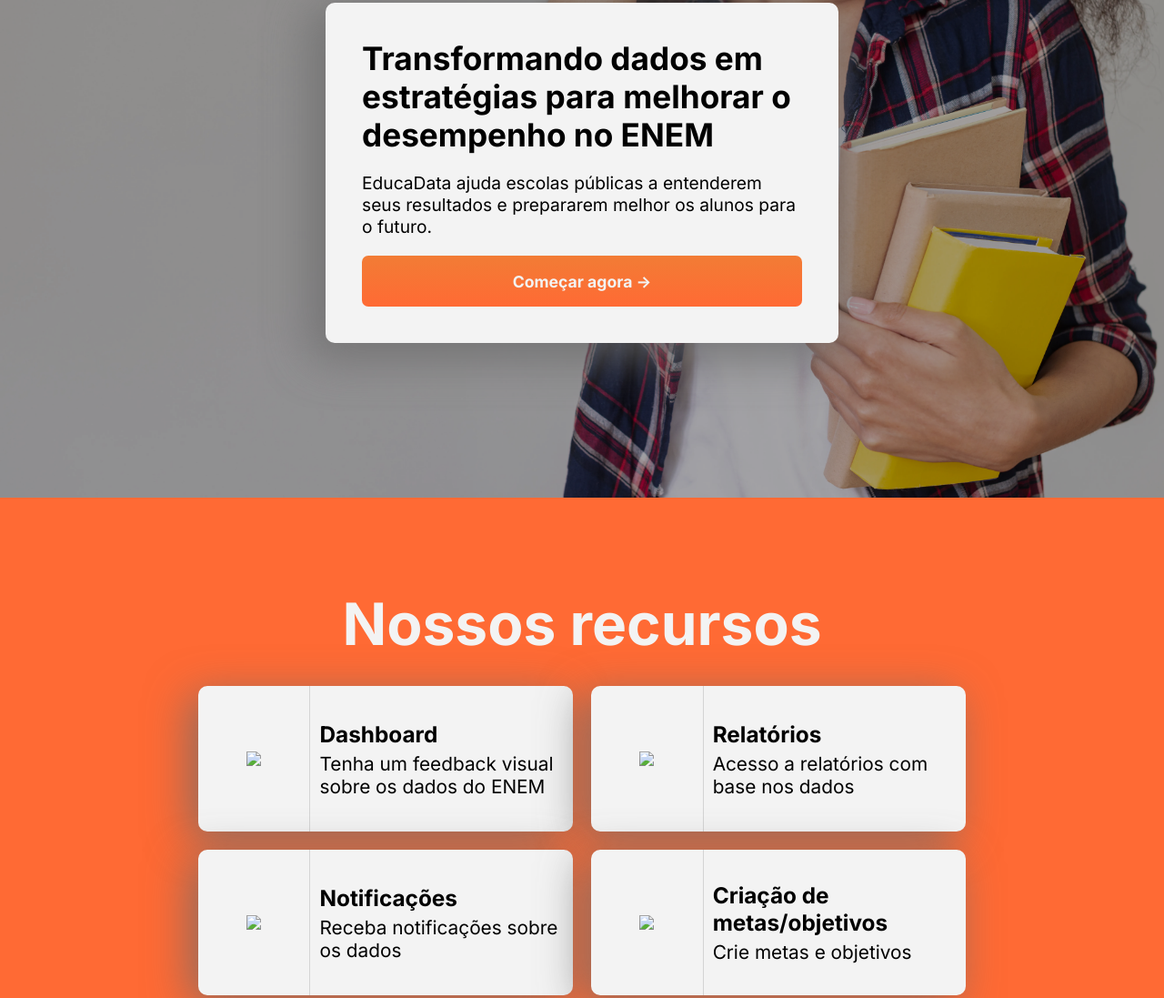
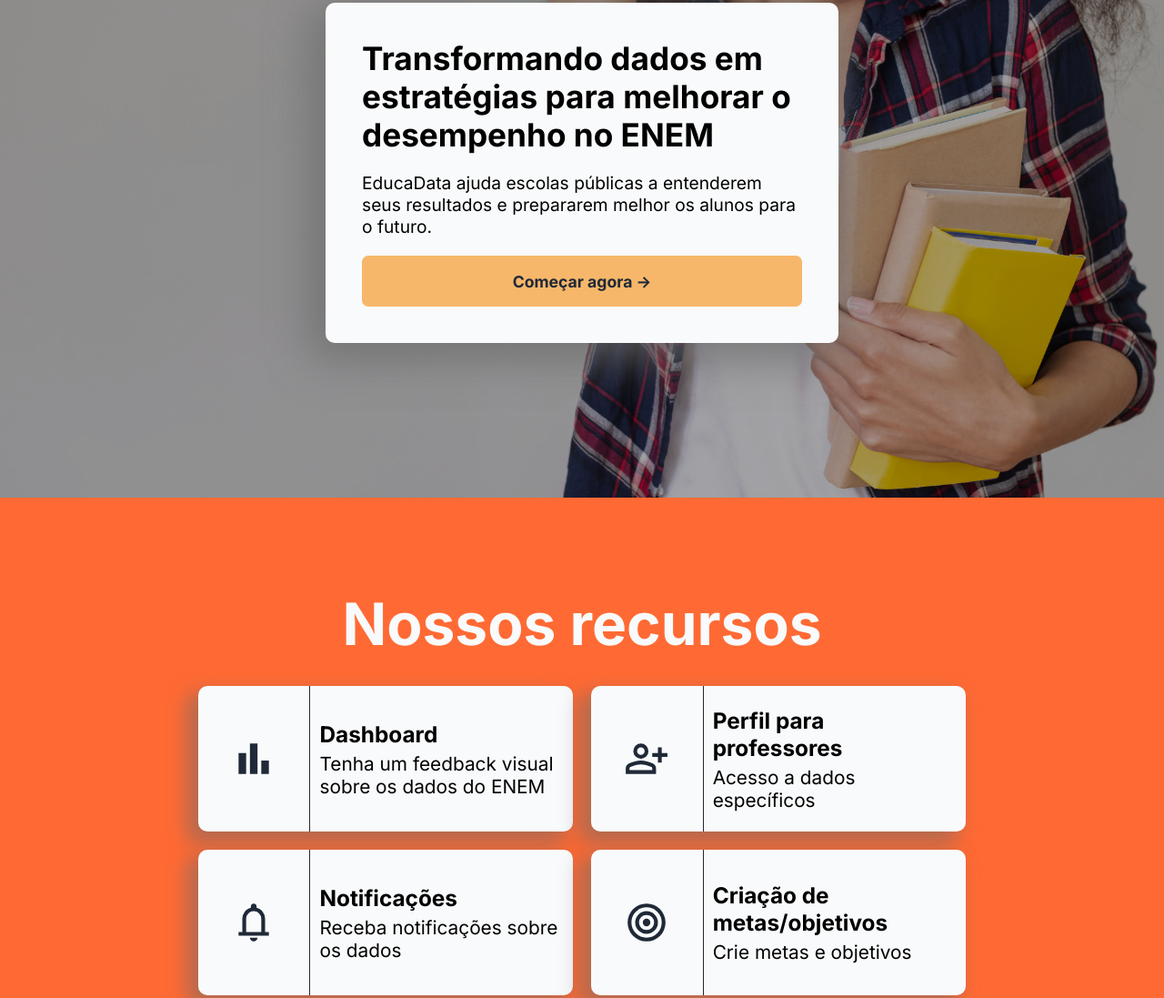
Before and after one commit to Tropa-dos-DELETE-sem-WHERE/aplicacao-web, a website: page public/index.html in a window 1280 px wide. Shown: the part 271-1368 px from the top of the page at 91% size. Drawn offline with Linux system fonts and the light colour scheme.

Commit message:
Adição: adicionado mensagem de erro ao tentar logar, além de mudanças na estilização do index e adicionado ícones novos

```diff
--- a/public/css/cadastro.css
+++ b/public/css/cadastro.css
@@ -1,18 +1,26 @@
+:root {
+  --laranja: #f6b76a;
+  --laranja-claro: #fce5c0;
+  --azul: #78a8d1;
+  --azul-claro: #d88ef6;
+  --verde: #91c7a9;
+  --verde-claro: #dcefe3;
+
+  --branco: #f9fafb;
+  --cinza: #e5e7eb;
+  --cinza-escuro: #1f2937;
+
+  /* Botões */
+  --sucesso-verde: #22c55e;
+  --erro-vermelho: #ef4444;
+  --atencao-amarelo: #facc15;
+  --info-azul: #3b82f6;
+}
+
 * {
   margin: 0;
   padding: 0;
   box-sizing: border-box;
-}
-
-:root {
-  --azul-vivo: #1e90ff;
-  --laranja-vivo: #ff6a34;
-  --laranja-claro: #F27C35;
-  --vermelho-vivo: #ff3b30;
-  --branco: #f3f3f3;
-  --cinza: #ebebeb;
-  --cinza-escuro: #4f4f4f;
-  --preto: #000;
 }
 
 main {
@@ -75,18 +83,19 @@
 }
 input {
   color: var(--preto) !important;
-  height: 5vh !important;
+  height: 6vh !important;
+  font-size: 1rem;
 }
 
 input:focus,
 button:focus {
   outline: 0;
   border: 2px solid var(--laranja-vivo);
-  transform: scale(1.03);
+  transform: scale(1.01);
 }
 
 .campo button {
-  background-image: linear-gradient( var(--laranja-claro),var(--laranja-vivo));
+  background-color: var(--sucesso-verde);
   border: none;
   margin-top: 10px;
   font-weight: bold;
@@ -96,7 +105,18 @@
 }
 
 .campo button:hover {
-  transform: scale(1.03);
+  transform: scale(1.01);
+}
+
+#mensagem{
+  display: none;
+  margin-top: 10px;
+  padding: 10px 0 10px 10px;
+  background-color: #ef444450;
+  border: 2px solid #ef4444;
+  border-radius: 10px;
+  font-size: 1.1rem;
+  font-weight: bold;
 }
 
 #div_aviso {
--- a/public/css/index.css
+++ b/public/css/index.css
@@ -1,11 +1,20 @@
 :root {
-  --azul-vivo: #1e90ff;
-  --laranja-vivo: #ff6a34;
-  --vermelho-vivo: #ff3b30;
-  --laranja-claro: #f27c35;
-  --branco: #f3f3f3;
-  --cinza: #ebebeb;
-  --cinza-escuro: #4f4f4f;
+  --laranja: #f6b76a;
+  --laranja-claro: #fce5c0;
+  --azul: #78a8d1;
+  --azul-claro: #d88ef6;
+  --verde: #91c7a9;
+  --verde-claro: #dcefe3;
+
+  --branco: #f9fafb;
+  --cinza: #e5e7eb;
+  --cinza-escuro: #1f2937;
+
+  /* Botões */
+  --sucesso-verde: #22c55e;
+  --erro-vermelho: #ef4444;
+  --atencao-amarelo: #facc15;
+  --info-azul: #3b82f6;
 }
 
 main {
@@ -65,20 +74,20 @@
   align-items: center;
   justify-content: center;
   height: 7vh;
- background-image: linear-gradient( var(--laranja-claro),var(--laranja-vivo));
+  background-color: var(--laranja);
   border-radius: 7px;
   border: none;
   cursor: pointer;
   font-size: 1.1rem;
   text-decoration: none;
-  color: var(--branco);
+  color: var(--cinza-escuro);
   font-weight: bold;
-   transition: all 0.3s ease;
+  transition: all 0.3s ease;
 }
 
 .container a:hover {
   outline: 0;
-  border: 2px solid var(--laranja-vivo);
+  border: 2px solid var(--cinza-escuro);
   transform: scale(1.03);
 }
 
@@ -196,15 +205,15 @@
   font-size: 1.3rem;
   border-radius: 10px;
   background-color: var(--branco);
-  box-shadow: -10px 10px 47px 9px rgba(108, 108, 108, 0.75);
-  -webkit-box-shadow: -10px 10px 47px 0px rgba(108, 108, 108, 0.75);
-  -moz-box-shadow: -10px 10px 47px 9px rgba(108, 108, 108, 0.75);
+  box-shadow: -10px 10px 20px 3px rgba(108, 108, 108, 0.5);
+  -webkit-box-shadow: -10px 10px 20px 3px rgba(108, 108, 108, 0.5);
+  -moz-box-shadow: -10px 10px 20px 3px rgba(108, 108, 108, 0.5);
   transition: 0.3s;
 }
 
 .card:hover,
 .card-passos:hover {
-  transform: scale(1.02);
+  transform: scale(1.01);
 }
 
 .card-esquerda {
@@ -212,7 +221,12 @@
   align-items: center;
   justify-content: center;
   width: 30%;
-  border-right: solid 1px rgb(212, 212, 212);
+  border-right: solid 1px var(--cinza-escuro);
+}
+
+.card-esquerda img {
+  width: 50px;
+  height: auto;
 }
 
 .card-esquerda p {
@@ -260,7 +274,7 @@
   flex-direction: column;
   align-items: center;
   width: 25vw;
-  height: 40vh;
+  height: 28vh;
   font-size: 1.3rem;
   background-color: var(--branco);
   color: var(--cinza-escuro);
@@ -272,16 +286,15 @@
   -moz-box-shadow: -10px 10px 47px 9px rgba(108, 108, 108, 0.75);
 }
 
-.card-passos p{
+.card-passos p {
   text-align: center;
-
+  margin-top: 10px;
 }
 
-.card-passos h2{
+.card-passos h2 {
   text-align: center;
-  margin-top: 20px;
+  margin-top: 10px;
 }
-
 
 .circulo {
   position: relative;
@@ -289,11 +302,11 @@
   align-items: center;
   justify-content: center;
   margin-top: -45px;
-  font-size: 2.0rem;
+  font-size: 2rem;
   font-weight: bold;
   width: 50px;
   height: 50px;
-  background-image: linear-gradient(var(--laranja-vivo), #ffb74d);
+  background-color: var(--cinza-escuro);
   color: var(--branco);
   border-radius: 50%;
 }
@@ -383,7 +396,7 @@
 }
 
 .campo button {
-  background-image: linear-gradient( var(--laranja-claro),var(--laranja-vivo));
+  background-color: var(--sucesso-verde);
   border: none;
   margin-top: 10px;
   font-weight: bold;
@@ -403,7 +416,7 @@
 }
 
 ::-webkit-scrollbar-thumb {
-  background-color: var(--laranja-claro);
+  background-color: var(--laranja);
   border-radius: 5px;
   border: 0px solid #f0f0f0;
 }
--- a/public/index.html
+++ b/public/index.html
@@ -31,7 +31,6 @@
     <nav>
       <ul>
         <li><a href="index.html">Início</a></li>
-        <li><a href="">Sobre</a></li>
         <li><a href="#contato">Contato</a></li>
         <li><a href="cadastro.html">Cadastrar-se</a></li>
         <li><a href="login.html">Login</a></li>
@@ -57,7 +56,7 @@
         <div class="container-cards">
           <div class="card">
             <div class="card-esquerda">
-              <img src="./assets/icons/icons8-gráfico-positivo-32.png">
+              <img src="./assets/icons/dashboard dark.svg">
             </div>
             <div class="card-direita">
               <h3>Dashboard</h3>
@@ -67,17 +66,17 @@
 
           <div class="card">
             <div class="card-esquerda">
-              <img src="./assets/icons/icons8-documento-32.png">
+              <img src="./assets/icons/professores dark.svg">
             </div>
             <div class="card-direita">
-              <h3>Relatórios</h3>
-              <p>Acesso a relatórios com base nos dados</p>
+              <h3>Perfil para professores</h3>
+              <p>Acesso a dados específicos</p>
             </div>
           </div>
 
           <div class="card">
             <div class="card-esquerda">
-              <img src="./assets/icons/icons8-notificação-32.png">
+              <img src="./assets/icons/notificacao.svg">
             </div>
             <div class="card-direita">
               <h3>Notificações</h3>
@@ -87,7 +86,7 @@
 
           <div class="card">
             <div class="card-esquerda">
-              <img src="./assets/icons/icons8-alvo-32.png">
+              <img src="./assets/icons/metas dark.svg">
             </div>
             <div class="card-direita">
               <h3>Criação de metas/objetivos</h3>
```
Also changed, not shown: public/login.html (+7 -0 lines), public/assets/icons/dashboard dark.svg (added), public/assets/icons/metas dark.svg (added), public/assets/icons/notificacao.svg (added), public/assets/icons/professores dark.svg (added), 1 other file.
